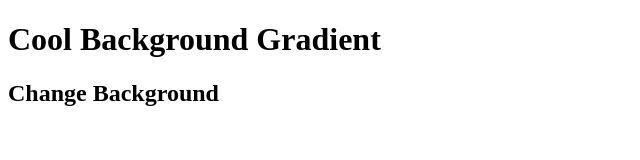
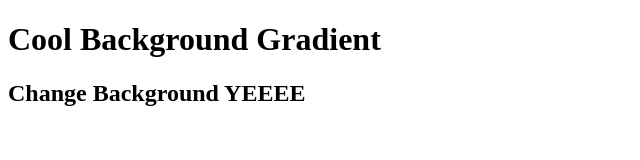
Before and after one commit to joelmac08/background-image, a plain HTML site: page index.html in a window 1280 px wide. Shown: the whole page, without its empty margins (0-640 px from the left). Drawn offline with Linux system fonts and the light colour scheme.

Commit message:
making more changes

```diff
--- a/index.html
+++ b/index.html
@@ -7,6 +7,6 @@
 </head>
 <body>
     <h1>Cool Background Gradient</h1>
-    <h2>Change Background</h2>
+    <h2>Change Background YEEEE</h2>
 </body>
 </html>
```
